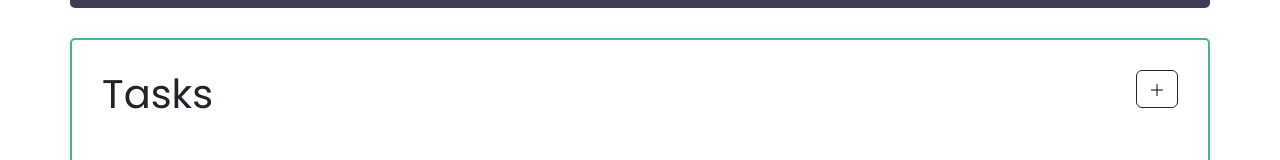
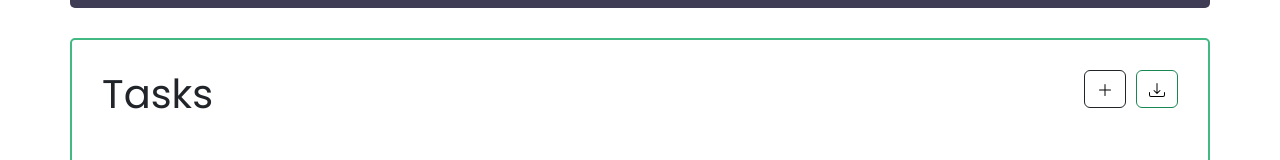
Before and after one commit to Eltonomwega/solutech, a Vue app in the folder solutech-frontend/: page /home in a window 1280 px wide. Shown: the part 438-598 px from the top of the page. Built offline with nearby package versions, Linux system fonts and the light colour scheme; sample sign-in values are in the browser's storage.

Commit message:
Feature: Download Tasks

```diff
--- a/solutech-frontend/package.json
+++ b/solutech-frontend/package.json
@@ -11,7 +11,8 @@
     "axios": "^1.3.6",
     "jwt-decode": "^3.1.2",
     "vue": "^3.2.47",
-    "vue-router": "^4.1.6"
+    "vue-router": "^4.1.6",
+    "xlsx": "^0.18.5"
   },
   "devDependencies": {
     "@vitejs/plugin-vue": "^4.0.0",
--- /dev/null
+++ b/solutech-frontend/src/components/DownloadXLSX.vue
@@ -0,0 +1,27 @@
+<template>
+  <button class="btn btn-outline-success download-btn" @click="downloadXLSX">
+    <img src="@/assets/img/IconDownload.svg" alt="Download Tasks" />
+  </button>
+</template>
+<script>
+import * as XLSX from "xlsx";
+
+export default {
+  name: "DownloadXLSX",
+  props: {
+    tasks: {
+      type: Object,
+      required: true,
+    },
+  },
+  methods: {
+    downloadXLSX() {
+      const worksheet = XLSX.utils.json_to_sheet(this.tasks);
+      const workbook = XLSX.utils.book_new();
+      XLSX.utils.book_append_sheet(workbook, worksheet, "Tasks");
+      XLSX.writeFile(workbook, "tasks.xlsx");
+    },
+  },
+};
+</script>
+<style scoped></style>
--- a/solutech-frontend/src/components/TaskList.vue
+++ b/solutech-frontend/src/components/TaskList.vue
@@ -6,6 +6,7 @@
         <RouterLink to="/task" class="btn btn-outline-dark">
           <img src="@/assets/img/IconPlus.svg" alt="Add a Task" />
         </RouterLink>
+        <DownloadXLSX :tasks="tasks" />
       </div>
     </div>
     <div class="tasks">
@@ -25,12 +26,14 @@
 
 <script>
 import TaskItem from "./TaskItem.vue";
+import DownloadXLSX from "./DownloadXLSX.vue";
 import axios from "axios";
 
 export default {
   name: "TaskList",
   components: {
     TaskItem,
+    DownloadXLSX,
   },
   data() {
     return {
@@ -74,4 +77,7 @@ export default {
   margin: 20px 0;
   border-bottom: 1px solid #35495e;
 }
+.download-btn {
+  margin-left: 10px;
+}
 </style>
```
Also changed, not shown: solutech-frontend/src/assets/img/IconDownload.svg (added), 1 other file (tests, documents, lock files or other folders).
